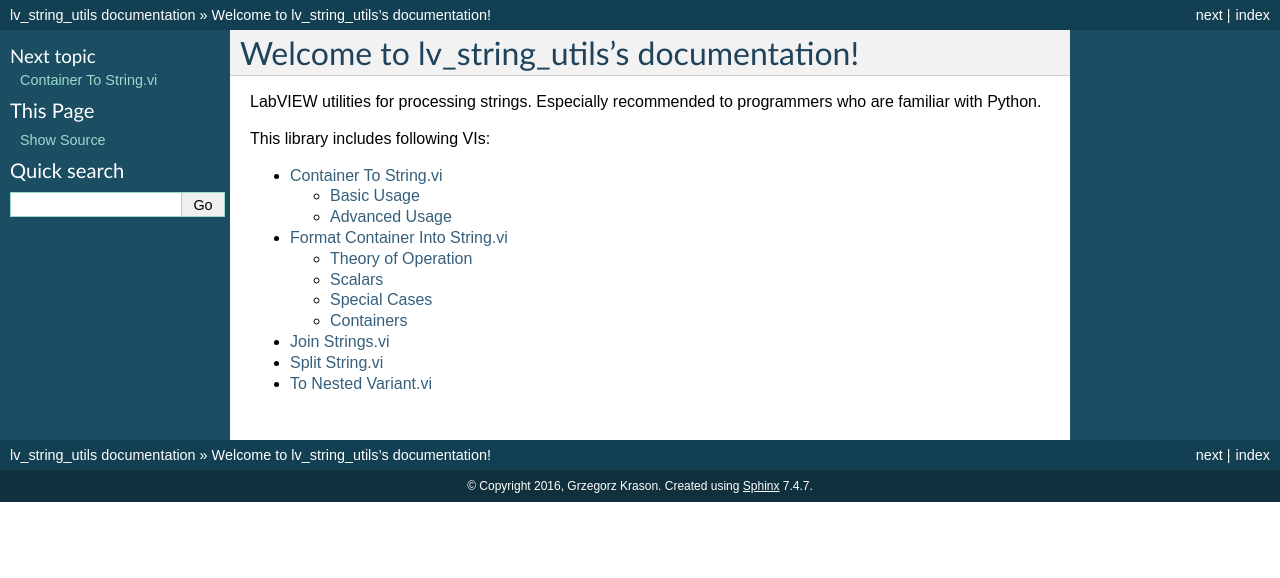
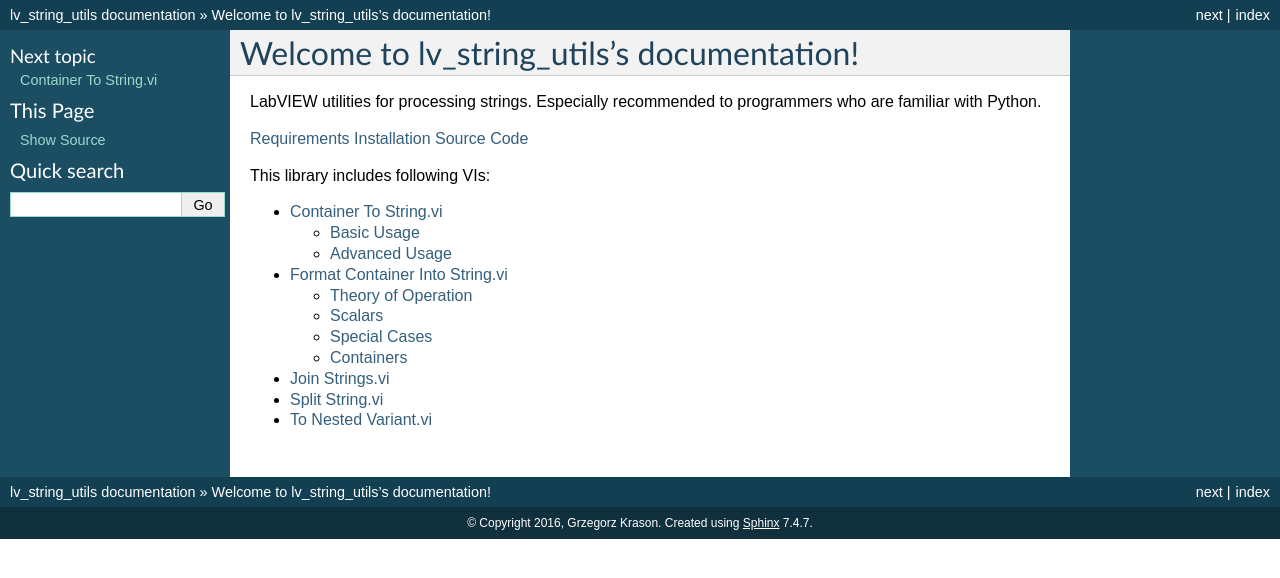
Before and after one commit to gergelyk/lv_string_utils, a Sphinx documentation site: the page built from docs/source/index.rst, in a window 1280 px wide. Shown: the top 578 px of the page. Built offline with Sphinx 7.4.7, drawn with Linux system fonts in a browser that asks for light colours.

Commit message:
Links added in documentation

```diff
--- a/docs/source/index.rst
+++ b/docs/source/index.rst
@@ -7,6 +7,10 @@ Welcome to lv_string_utils's documentation!
 =====================================
 
 LabVIEW utilities for processing strings. Especially recommended to programmers who are familiar with Python.
+
+`Requirements <https://github.com/gergelyk/lv_string_utils>`_
+`Installation <https://github.com/gergelyk/lv_string_utils>`_
+`Source Code <https://github.com/gergelyk/lv_string_utils>`_
 
 This library includes following VIs:
 
```
